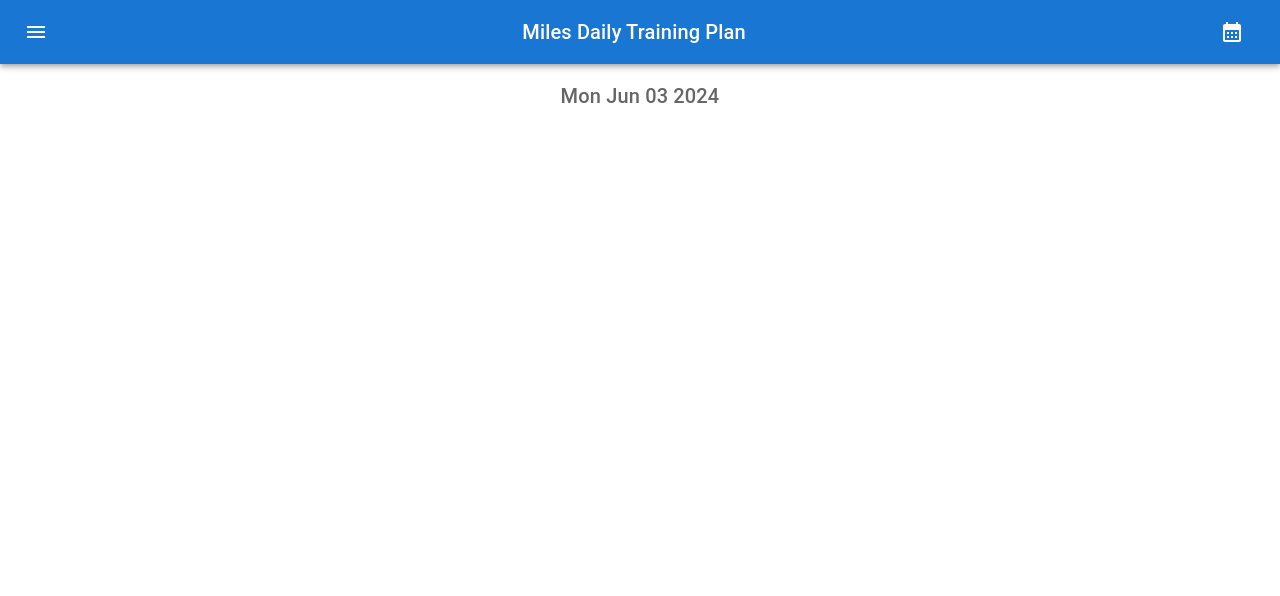
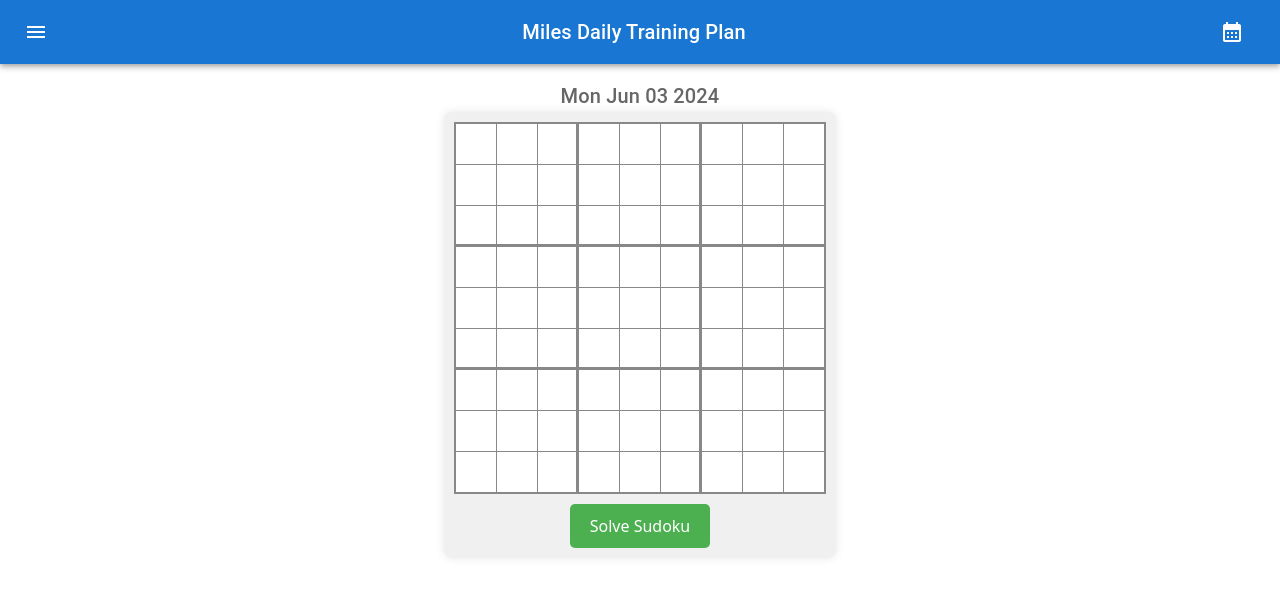
Before and after one commit to YahanW/milestraining-app, a React (Create React App) app: page /SudokuBoard in a window 1280 px wide. Shown: the top 596 px of the page. Built offline with nearby package versions, Linux system fonts and the light colour scheme.

Commit message:
added Sudoku Board

```diff
--- a/src/App.js
+++ b/src/App.js
@@ -4,6 +4,7 @@ import MUITricks from './Component/MUITricks';
 import MUIAppBar from './Component/AppBar';
 import Tricks from './Component/Tricks';
 import LuckyWheel from './Component/WhatsForLunch';
+import SudokuBoard from './Component/SudokuBoard';
 
 
 
@@ -17,6 +18,8 @@ function App() {
       </header>
 
         <Routes>
+
+          <Route path='/SudokuBoard' element={<SudokuBoard />} />
           <Route path='/WhatsForLunch' element={<LuckyWheel />} />
           <Route path='/MUITricks' element={<MUITricks />} />
           <Route path='/tricks' element={<Tricks />} />
--- a/src/Component/AppBar.jsx
+++ b/src/Component/AppBar.jsx
@@ -26,6 +26,7 @@ import { useNavigate } from 'react-router-dom';
 import PetsIcon from '@mui/icons-material/Pets';
 import HomeIcon from '@mui/icons-material/Home';
 import RestaurantIcon from '@mui/icons-material/Restaurant';
+import GridOnIcon from '@mui/icons-material/GridOn';
 
 
 function MUIAppBar() {
@@ -56,6 +57,11 @@ function MUIAppBar() {
     const handleClickLunch = () => {
 
         navigate('/WhatsForLunch');
+
+    };
+    const handleClickSudoku = () => {
+
+        navigate('/SudokuBoard');
 
     };
 
@@ -99,6 +105,15 @@ function MUIAppBar() {
                         </ListItemIcon>
 
                         <ListItemText primary={"WhatsForLunch"} />
+                    </ListItemButton>
+                </ListItem>
+                <ListItem key={'SudokuBoard'} disablePadding onClick={handleClickSudoku}>
+                    <ListItemButton >
+                        <ListItemIcon>
+                            <GridOnIcon />
+                        </ListItemIcon>
+
+                        <ListItemText primary={"Sudoku"} />
                     </ListItemButton>
                 </ListItem>
             </List>
--- /dev/null
+++ b/src/Component/SudokuBoard.jsx
@@ -0,0 +1,161 @@
+import React, { useState, useEffect } from 'react';
+
+const boardStyle = {
+  display: 'inline-block',
+  padding: '10px',
+  backgroundColor: '#f0f0f0',
+  borderRadius: '8px',
+  boxShadow: '0 0 10px rgba(0,0,0,0.1)'
+};
+
+const gridStyle = {
+  display: 'grid',
+  gridTemplateColumns: 'repeat(9, 40px)',
+  gap: '1px',
+  backgroundColor: '#888',
+  border: '2px solid #888'
+};
+
+const cellStyle = {
+  width: '40px',
+  height: '40px',
+  backgroundColor: 'white',
+  display: 'flex',
+  justifyContent: 'center',
+  alignItems: 'center',
+  fontSize: '18px',
+  fontWeight: 'bold',
+  cursor: 'pointer'
+};
+
+const inputStyle = {
+  width: '100%',
+  height: '100%',
+  border: 'none',
+  textAlign: 'center',
+  fontSize: '18px',
+  fontWeight: 'bold',
+  cursor: 'pointer'
+};
+
+const buttonStyle = {
+  marginTop: '10px',
+  padding: '10px 20px',
+  fontSize: '16px',
+  backgroundColor: '#4CAF50',
+  color: 'white',
+  border: 'none',
+  borderRadius: '5px',
+  cursor: 'pointer'
+};
+
+const SudokuBoard = ({ initialBoard }) => {
+  const [board, setBoard] = useState(Array(9).fill().map(() => Array(9).fill(0)));
+  const [initialCells, setInitialCells] = useState(new Set());
+
+  useEffect(() => {
+    if (initialBoard && initialBoard.length === 9 && initialBoard.every(row => row.length === 9)) {
+      setBoard(initialBoard);
+      const initial = new Set();
+      initialBoard.forEach((row, i) => {
+        row.forEach((cell, j) => {
+          if (cell !== 0) {
+            initial.add(`${i}-${j}`);
+          }
+        });
+      });
+      setInitialCells(initial);
+    } else {
+      console.warn('Invalid initial board provided. Using default empty board.');
+    }
+  }, [initialBoard]);
+
+  const handleCellChange = (row, col, value) => {
+    if (!initialCells.has(`${row}-${col}`)) {
+      const newBoard = [...board];
+      newBoard[row][col] = value === '' ? 0 : parseInt(value, 10);
+      setBoard(newBoard);
+    }
+  };
+
+  const isValid = (board, row, col, num) => {
+    for (let x = 0; x < 9; x++) {
+      if (board[row][x] === num) return false;
+    }
+    for (let x = 0; x < 9; x++) {
+      if (board[x][col] === num) return false;
+    }
+    let startRow = row - row % 3,
+        startCol = col - col % 3;
+    for (let i = 0; i < 3; i++) {
+      for (let j = 0; j < 3; j++) {
+        if (board[i + startRow][j + startCol] === num) return false;
+      }
+    }
+    return true;
+  };
+
+  const solveSudoku = (board) => {
+    for (let row = 0; row < 9; row++) {
+      for (let col = 0; col < 9; col++) {
+        if (board[row][col] === 0) {
+          for (let num = 1; num <= 9; num++) {
+            if (isValid(board, row, col, num)) {
+              board[row][col] = num;
+              if (solveSudoku(board)) {
+                return true;
+              } else {
+                board[row][col] = 0;
+              }
+            }
+          }
+          return false;
+        }
+      }
+    }
+    return true;
+  };
+
+  const handleSolve = () => {
+    const boardCopy = board.map(row => [...row]);
+    if (solveSudoku(boardCopy)) {
+      setBoard(boardCopy);
+    } else {
+      alert("No solution exists for this Sudoku puzzle.");
+    }
+  };
+
+  return (
+    <div style={boardStyle}>
+      <div style={gridStyle}>
+        {board.map((row, rowIndex) =>
+          row.map((cell, colIndex) => (
+            <div
+              key={`${rowIndex}-${colIndex}`}
+              style={{
+                ...cellStyle,
+                borderRight: (colIndex % 3 === 2 && colIndex !== 8) ? '2px solid #888' : 'none',
+                borderBottom: (rowIndex % 3 === 2 && rowIndex !== 8) ? '2px solid #888' : 'none'
+              }}
+            >
+              <input
+                type="text"
+                value={cell === 0 ? '' : cell}
+                onChange={(e) => handleCellChange(rowIndex, colIndex, e.target.value)}
+                style={{
+                  ...inputStyle,
+                  color: initialCells.has(`${rowIndex}-${colIndex}`) ? 'black' : 'blue'
+                }}
+                maxLength="1"
+                readOnly={initialCells.has(`${rowIndex}-${colIndex}`)}
+              />
+            </div>
+          ))
+        )}
+      </div>
+      <button onClick={handleSolve} style={buttonStyle}>Solve Sudoku</button>
+    </div>
+  );
+};
+
+export default SudokuBoard;
--- a/src/Component/WhatsForLunch.jsx
+++ b/src/Component/WhatsForLunch.jsx
@@ -5,14 +5,14 @@ import { Button, Box, Typography, Paper } from '@mui/material';
 import ArrowDownwardIcon from '@mui/icons-material/ArrowDownward';
 
 const sectors = [
-  { color: '#f44336', label: '锅贴' },
+  { color: '#f44336', label: '馅食' },
   { color: '#4caf50', label: '麻辣烫' },
-  { color: '#2196f3', label: '兰州' },
+  { color: '#2196f3', label: '山下' },
   { color: '#ffeb3b', label: '铁板' },
-  { color: '#00bcd4', label: '小诗人' },
+  { color: '#00bcd4', label: 'SUBWAY' },
   { color: '#e91e63', label: '西安' },
-  { color: '#2196f3', label: 'Bento' },
-  { color: '#ffeb3b', label: '三味真火' },
+  { color: '#2196f3', label: 'Wokin' },
+  { color: '#ffeb3b', label: 'Bravo' },
 ];
 
 const LuckyWheel = () => {
```
